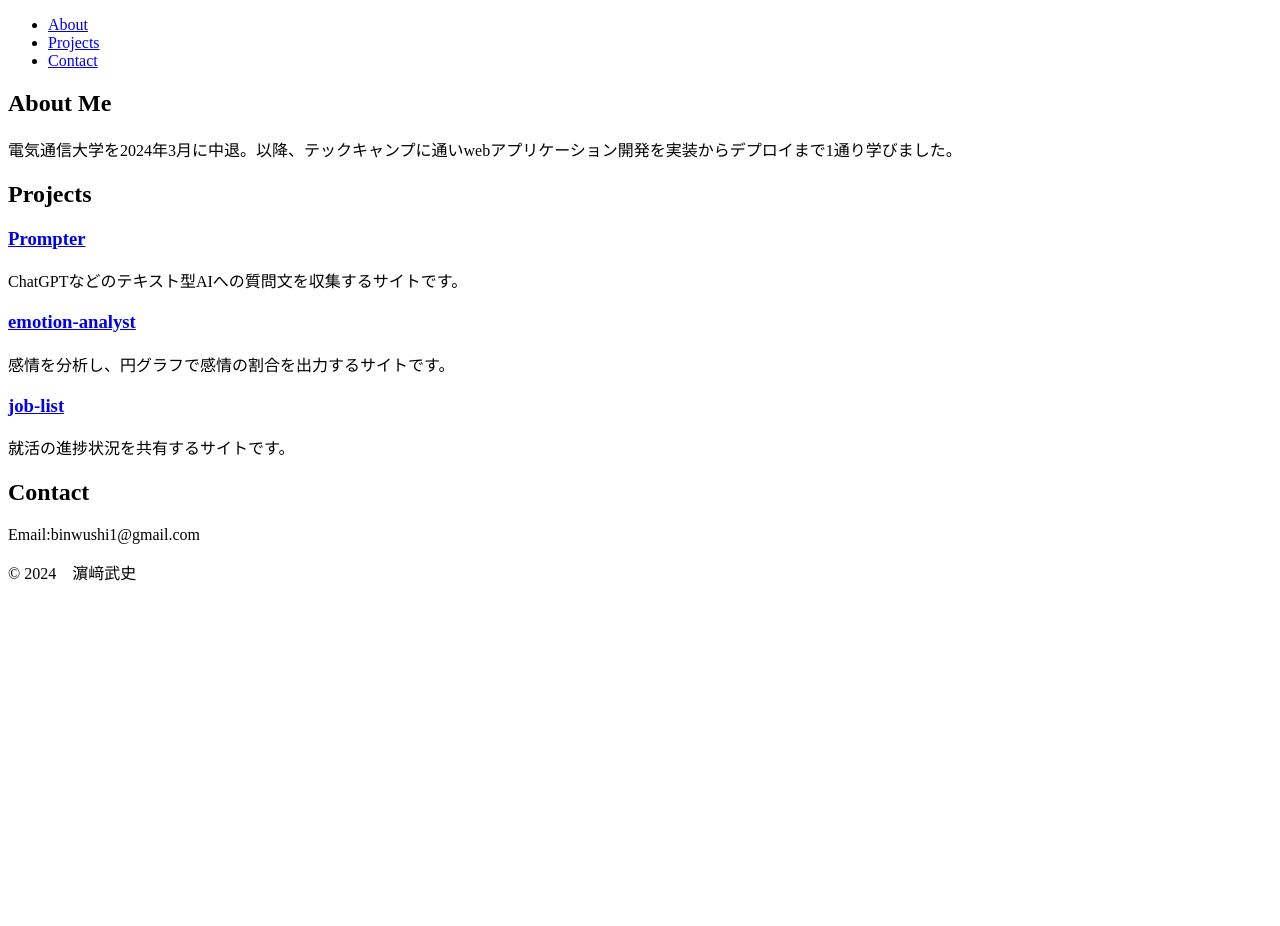
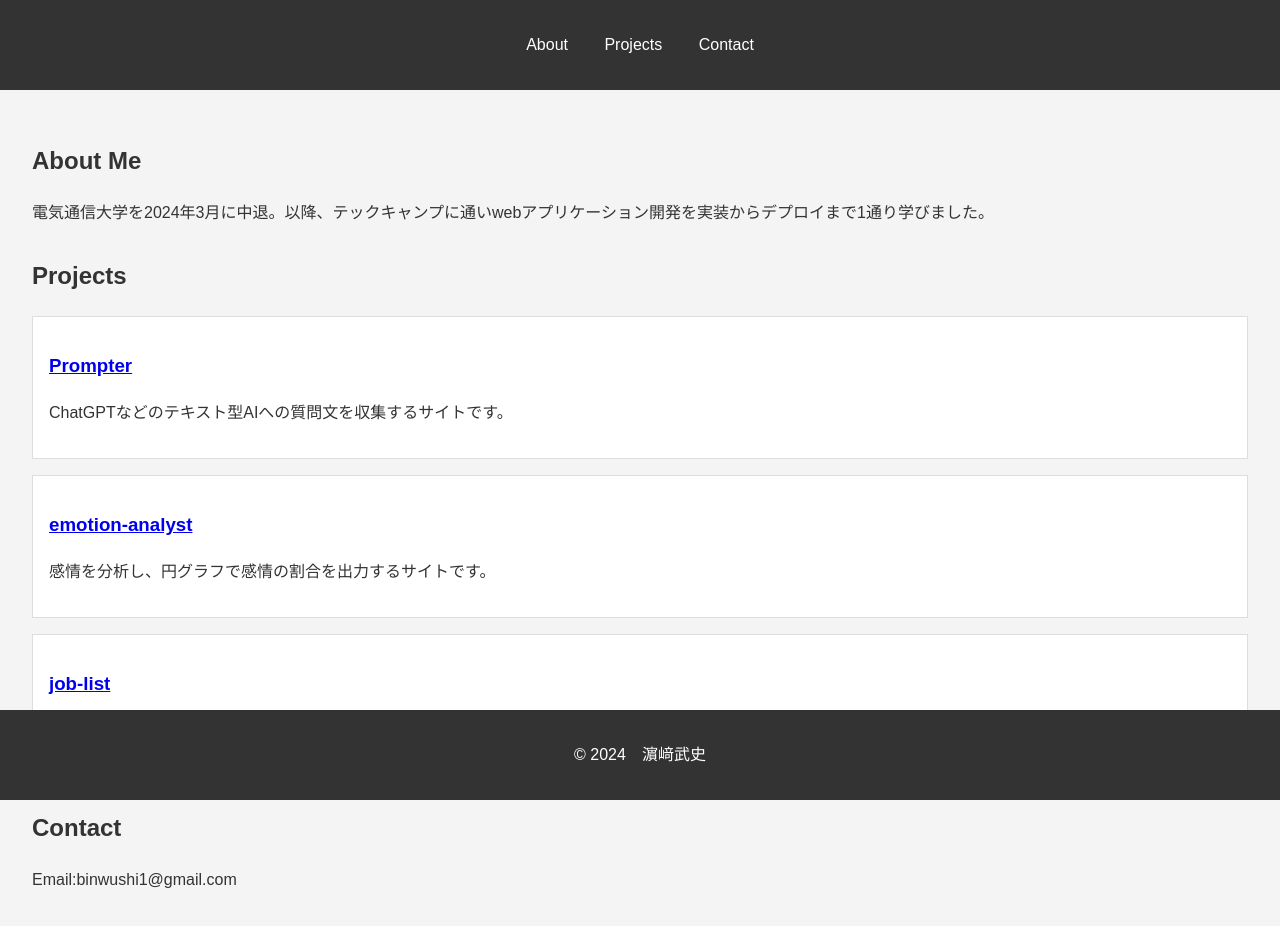
Before and after one commit to Takenoko463/Takenoko463.github.io, a plain HTML site: page index.html in a window 1280 px wide. Before the commit the page ends 800 px from the top, so only its background shows below. Drawn offline with Linux system fonts and the light colour scheme.

Commit message:
cssファイル名を変更

```diff
--- a/index.html
+++ b/index.html
@@ -4,7 +4,7 @@
     <meta charset="UTF-8">
     <meta name="viewport" content="width=device-width, initial-scale=1.0">
     <title>ポートフォリオ</title>
-    <link rel="stylesheet" href="stylesheets/styles.css">
+    <link rel="stylesheet" href="stylesheets/index.css">
 </head>
 <body>
     <header>
```
